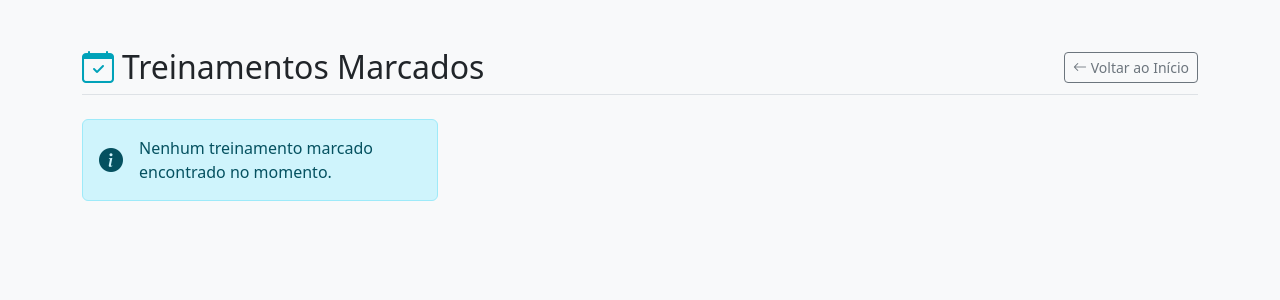
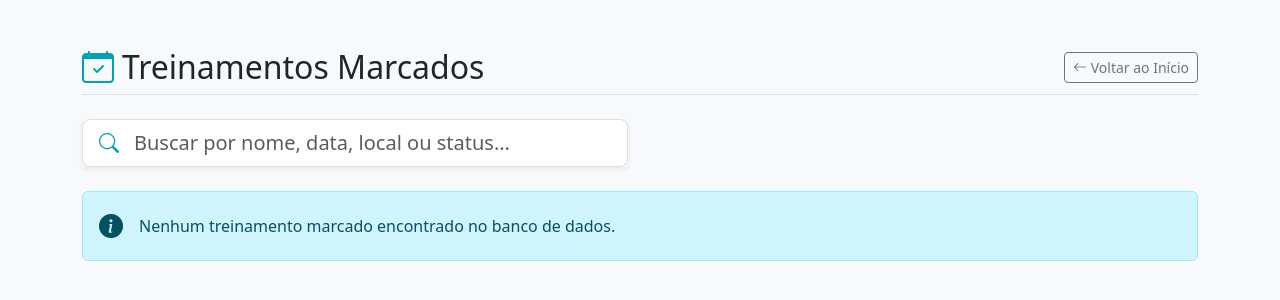
Before and after one commit to vitorLevi17/ListGGP, a Django app: page /listar-eventos-marcados/ in a window 1280 px wide. Shown: the part 86-386 px from the top of the page. Run offline with Django 5.2, Linux system fonts and the light colour scheme; a user stored in the database is signed in; data comes from the database, SQL or seed files in the repository.

Commit message:
feat: Adicionar filtros para buscar treinamentos especificos

```diff
--- a/templates/events/listar-treinamento.html
+++ b/templates/events/listar-treinamento.html
@@ -26,10 +26,25 @@
             </a>
         </div>
 
-        <div class="row row-cols-1 row-cols-md-2 row-cols-lg-3 g-4">
+        <div class="row mb-4">
+            <div class="col-md-6">
+                <div class="input-group input-group-lg shadow-sm">
+                    <span class="input-group-text bg-white border-end-0 text-custom-teal">
+                        <i class="bi bi-search"></i>
+                    </span>
+                    <input type="text" id="filtroPesquisa" class="form-control border-start-0 ps-0" placeholder="Buscar por nome, data, local ou status...">
+                </div>
+            </div>
+        </div>
+
+        <div id="mensagemSemResultado" class="alert alert-warning text-center d-none" role="alert">
+            <i class="bi bi-search me-2"></i> Nenhum treinamento corresponde à sua busca.
+        </div>
+
+        <div class="row row-cols-1 row-cols-md-2 row-cols-lg-3 g-4" id="listaTreinamentos">
 
             {% for treinamento in treinamentos %}
-                <div class="col">
+                <div class="col col-treinamento">
                     <div class="card h-100 shadow-sm border-0">
                         <div class="card-header bg-custom-teal text-dark fw-bold fs-5">
                             {{ treinamento.nm_evento }}
@@ -66,14 +81,14 @@
                                 Acessar Treinamento
                             </a>
                         </div>
-                        </div>
+                    </div>
                 </div>
             {% empty %}
-                <div class="col-12">
+                <div class="col-12 w-100">
                     <div class="alert alert-info d-flex align-items-center" role="alert">
                         <i class="bi bi-info-circle-fill fs-4 me-3"></i>
                         <div>
-                            Nenhum treinamento marcado encontrado no momento.
+                            Nenhum treinamento marcado encontrado no banco de dados.
                         </div>
                     </div>
                 </div>
@@ -83,5 +98,41 @@
     </div>
 
     <script src="https://cdn.jsdelivr.net/npm/bootstrap@5.3.2/dist/js/bootstrap.bundle.min.js"></script>
+
+    <script>
+        document.addEventListener("DOMContentLoaded", function() {
+            const inputPesquisa = document.getElementById("filtroPesquisa");
+            const cards = document.querySelectorAll(".col-treinamento");
+            const mensagemSemResultado = document.getElementById("mensagemSemResultado");
+
+            if (inputPesquisa) {
+                inputPesquisa.addEventListener("keyup", function() {
+                    // Pega o que foi digitado e transforma em letras minúsculas (para ignorar maiúsculas/minúsculas)
+                    const termo = inputPesquisa.value.toLowerCase();
+                    let cardsVisiveis = 0;
+
+                    cards.forEach(function(card) {
+                        // Pega todo o texto escrito dentro do card (Nome, data, local, etc)
+                        const textoCard = card.innerText.toLowerCase();
+
+                        // Se o texto do card inclui o que foi digitado, mostra. Se não, esconde.
+                        if (textoCard.includes(termo)) {
+                            card.style.display = ""; // Mostra o card
+                            cardsVisiveis++;
+                        } else {
+                            card.style.display = "none"; // Esconde o card
+                        }
+                    });
+
+                    // Mostra ou esconde a mensagem de "Nenhum resultado"
+                    if (cardsVisiveis === 0 && cards.length > 0) {
+                        mensagemSemResultado.classList.remove("d-none");
+                    } else {
+                        mensagemSemResultado.classList.add("d-none");
+                    }
+                });
+            }
+        });
+    </script>
 </body>
 </html>
```
